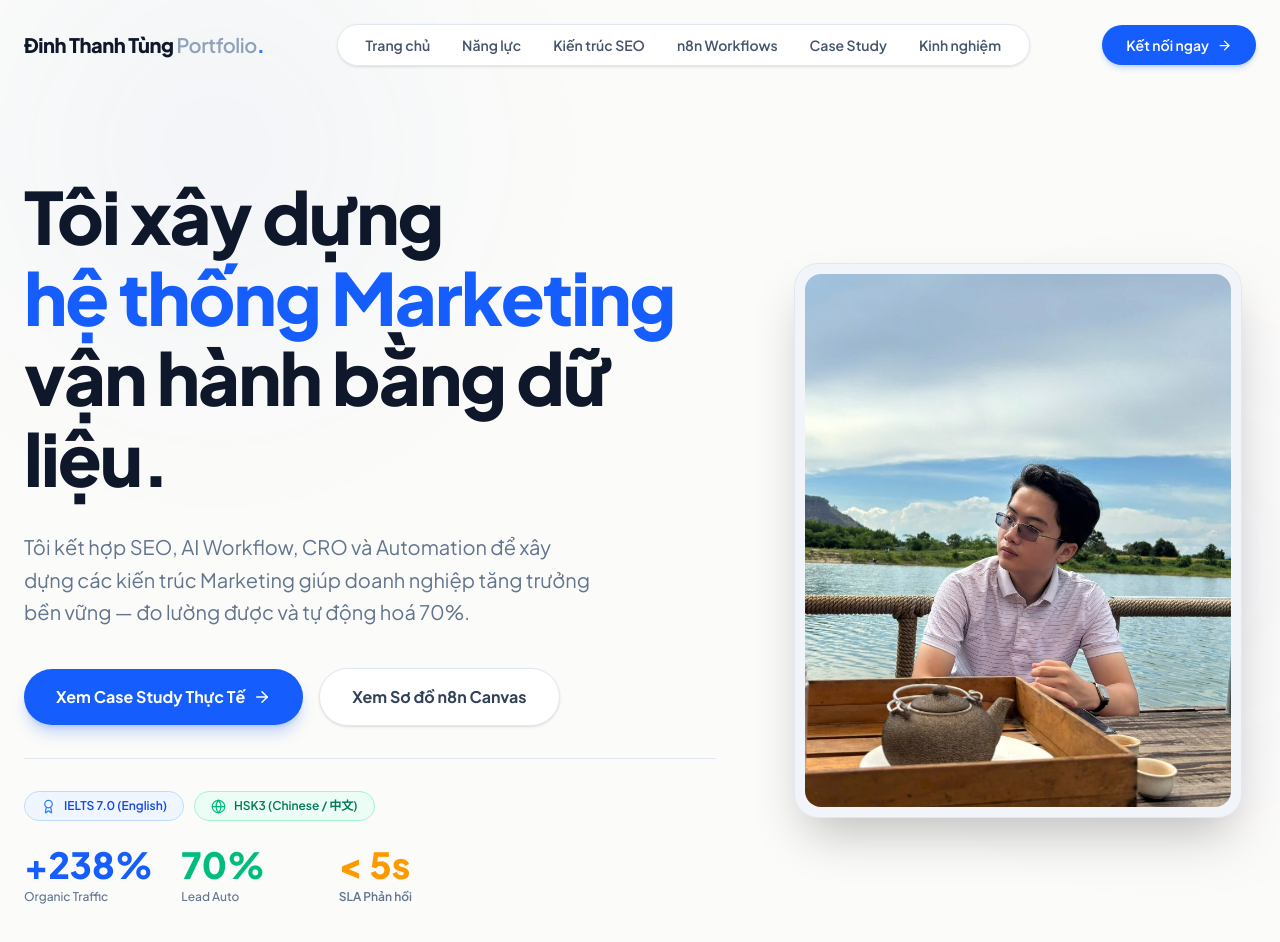
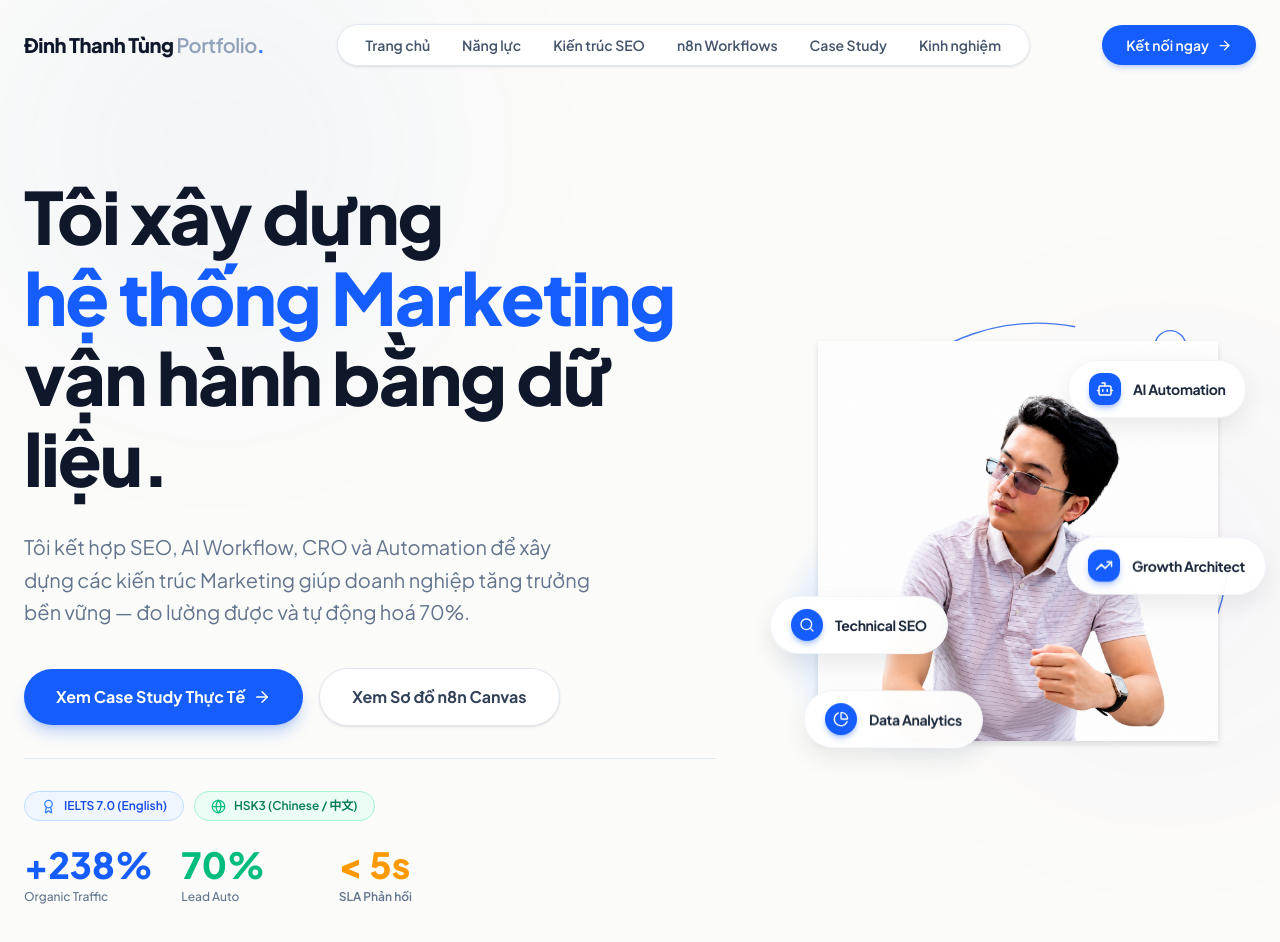
Before and after one commit to kemdinh43-lab/dinhthanhtungportfolio, a React (Vite) app: page / in a window 1280 px wide. Shown: the top 942 px of the page. Built offline with nearby package versions, Linux system fonts and the light colour scheme; the HTML template or start-up script is replaced by a standard one.

Commit message:
feat: high-fidelity interactive graphic design for Hero section using cutout image and 4 floating badges

```diff
--- a/src/App.tsx
+++ b/src/App.tsx
@@ -1,7 +1,8 @@
 import { useState, useEffect, useRef, type ReactNode } from 'react'
 import {
   Menu, X, ArrowRight, ChevronUp,
-  Mail, Globe, ArrowUpRight, Play, Check, Cpu, Award, Sparkle, Phone
+  Mail, Globe, ArrowUpRight, Play, Check, Cpu, Award, Sparkle, Phone,
+  Search, TrendingUp, PieChart, Bot
 } from 'lucide-react'
 
 // ─── Precision Brand & Tech SVG Icons ─────────────────────────────────────────
@@ -276,6 +277,90 @@ function Navbar() {
   )
 }
 
+// ─── Hero Graphic Visual ──────────────────────────────────────────────────────
+function HeroVisual() {
+  return (
+    <div className="relative w-full max-w-[480px] aspect-square mx-auto flex items-center justify-center select-none">
+
+      {/* ── Background SVG Accents & Decorative Curves ── */}
+      <svg className="absolute inset-0 w-full h-full pointer-events-none z-0" viewBox="0 0 500 500" fill="none">
+        {/* Top-Left Arc */}
+        <path d="M 115 90 A 210 210 0 0 1 310 25" stroke="#2563EB" strokeWidth="1.5" opacity="0.85" />
+
+        {/* Bottom-Right Arc */}
+        <path d="M 470 280 A 210 210 0 0 1 420 395" stroke="#2563EB" strokeWidth="1.5" opacity="0.85" />
+
+        {/* Top-Right Circle Outline */}
+        <circle cx="410" cy="45" r="16" stroke="#2563EB" strokeWidth="1.5" fill="none" opacity="0.85" />
+
+        {/* Right Dot Grid */}
+        <g fill="#93C5FD" opacity="0.75">
+          {Array.from({ length: 4 }).map((_, col) =>
+            Array.from({ length: 6 }).map((_, row) => (
+              <circle key={`${col}-${row}`} cx={400 + col * 12} cy={180 + row * 12} r="2" />
+            ))
+          )}
+        </g>
+      </svg>
+
+      {/* ── Soft Light Blue Blob (Bottom Left) ── */}
+      <div className="absolute left-[2%] bottom-[8%] w-[55%] h-[45%] rounded-full bg-blue-100/70 blur-md pointer-events-none z-0" />
+
+      {/* ── Central Vibrant Blue Circle ── */}
+      <div className="absolute w-[68%] h-[68%] rounded-full bg-[#1D61E7] shadow-xl shadow-blue-500/20 top-1/2 left-1/2 -translate-x-1/2 -translate-y-1/2 z-0" />
+
+      {/* ── Cutout Person Image ── */}
+      <img
+        src="/hero-person-cutout.png"
+        alt="Đinh Thanh Tùng - Marketing Systems Architect"
+        className="relative z-10 w-[84%] h-auto object-contain mx-auto transition-transform duration-500 hover:scale-[1.02] drop-shadow-md"
+      />
+
+      {/* ── 4 Floating Badges ── */}
+      {/* 1. Top Right: AI Automation */}
+      <div className="absolute top-[12%] right-[0%] sm:right-[2%] z-20 apple-float" style={{ animationDelay: '0s' }}>
+        <div className="bg-white/95 backdrop-blur-md border border-slate-100 shadow-[0_10px_25px_rgba(0,0,0,0.08)] px-4 py-2.5 sm:px-5 sm:py-3 rounded-full flex items-center gap-3 font-bold text-xs sm:text-sm text-slate-800 tracking-tight hover:scale-105 transition-transform">
+          <div className="w-7 h-7 sm:w-8 sm:h-8 rounded-xl bg-blue-600 flex items-center justify-center text-white flex-shrink-0 shadow-md shadow-blue-600/30">
+            <Bot size={18} />
+          </div>
+          <span>AI Automation</span>
+        </div>
+      </div>
+
+      {/* 2. Middle Right: Growth Architect */}
+      <div className="absolute top-[50%] right-[-4%] sm:right-[-2%] z-20 apple-float" style={{ animationDelay: '1.5s' }}>
+        <div className="bg-white/95 backdrop-blur-md border border-slate-100 shadow-[0_10px_25px_rgba(0,0,0,0.08)] px-4 py-2.5 sm:px-5 sm:py-3 rounded-full flex items-center gap-3 font-bold text-xs sm:text-sm text-slate-800 tracking-tight hover:scale-105 transition-transform">
+          <div className="w-7 h-7 sm:w-8 sm:h-8 rounded-xl bg-blue-600 flex items-center justify-center text-white flex-shrink-0 shadow-md shadow-blue-600/30">
+            <TrendingUp size={18} />
+          </div>
+          <span>Growth Architect</span>
+        </div>
+      </div>
+
+      {/* 3. Middle Left: Technical SEO */}
+      <div className="absolute top-[62%] left-[-4%] sm:left-[-2%] z-20 apple-float" style={{ animationDelay: '1s' }}>
+        <div className="bg-white/95 backdrop-blur-md border border-slate-100 shadow-[0_10px_25px_rgba(0,0,0,0.08)] px-4 py-2.5 sm:px-5 sm:py-3 rounded-full flex items-center gap-3 font-bold text-xs sm:text-sm text-slate-800 tracking-tight hover:scale-105 transition-transform">
+          <div className="w-7 h-7 sm:w-8 sm:h-8 rounded-full bg-blue-600 flex items-center justify-center text-white flex-shrink-0 shadow-md shadow-blue-600/30">
+            <Search size={16} />
+          </div>
+          <span>Technical SEO</span>
+        </div>
+      </div>
+
+      {/* 4. Bottom Left: Data Analytics */}
+      <div className="absolute bottom-[5%] left-[2%] sm:left-[5%] z-20 apple-float" style={{ animationDelay: '2s' }}>
+        <div className="bg-white/95 backdrop-blur-md border border-slate-100 shadow-[0_10px_25px_rgba(0,0,0,0.08)] px-4 py-2.5 sm:px-5 sm:py-3 rounded-full flex items-center gap-3 font-bold text-xs sm:text-sm text-slate-800 tracking-tight hover:scale-105 transition-transform">
+          <div className="w-7 h-7 sm:w-8 sm:h-8 rounded-full bg-blue-600 flex items-center justify-center text-white flex-shrink-0 shadow-md shadow-blue-600/30">
+            <PieChart size={16} />
+          </div>
+          <span>Data Analytics</span>
+        </div>
+      </div>
+
+    </div>
+  )
+}
+
 // ─── Hero Section ─────────────────────────────────────────────────────────────
 function Hero() {
   return (
@@ -348,16 +433,8 @@ function Hero() {
           </div>
 
           <div className="lg:col-span-5 flex justify-center">
-            <FadeUp delay={150} className="w-full max-w-xs sm:max-w-md">
-              <div className="relative rounded-3xl overflow-hidden border border-slate-200 bg-slate-100 p-2.5 shadow-2xl apple-float">
-                <div className="relative aspect-4/5 rounded-2xl overflow-hidden bg-slate-200 flex items-center justify-center">
-                  <img
-                    src="/avatar.jpg"
-                    alt="Đinh Thanh Tùng"
-                    className="w-full h-full object-cover"
-                  />
-                </div>
-              </div>
+            <FadeUp delay={150} className="w-full">
+              <HeroVisual />
             </FadeUp>
           </div>
         </div>
```
Also changed, not shown: public/hero-person-cutout.png (added), ảnh tách nền.png (added).
